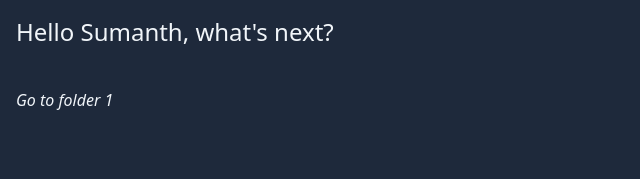
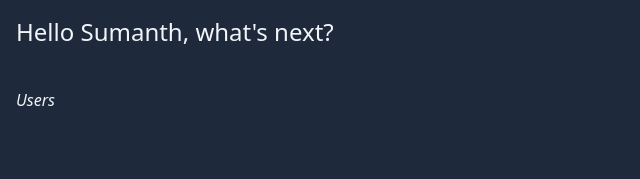
Before and after one commit to rumanstheddy/whats-next, a Next.js app: page / in a window 1280 px wide. Shown: the top 179 px of the page, without its empty margins (0-640 px from the left). Built offline with nearby package versions, Linux system fonts and the light colour scheme.

Commit message:
learnt basic routing

```diff
--- a/src/app/page.tsx
+++ b/src/app/page.tsx
@@ -4,8 +4,8 @@ export default function Home() {
   return (
     <div className="content-center">
       <h1 className="text-2xl mb-10">{"Hello Sumanth, what's next?"}</h1>
-      <Link href={"/folder1"} className="italic">
-        Go to folder 1
+      <Link href={"/users"} className="italic">
+        Users
       </Link>
     </div>
   );
--- a/src/app/users/page.tsx
+++ b/src/app/users/page.tsx
@@ -4,4 +4,4 @@ const UsersPage = () => {
   return <div>Users Page</div>;
 };
 
-export default page;
+export default UsersPage;
```
